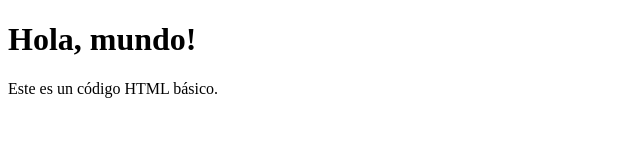
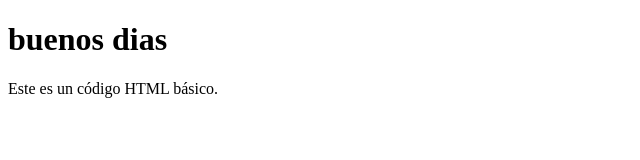
Before and after one commit to anitapaez64-pixel/PRUEBA-GIT, a plain HTML site: page INDEX.HTML in a window 1280 px wide. Shown: the whole page, without its empty margins (0-640 px from the left). Drawn offline with Linux system fonts and the light colour scheme.

Commit message:
segundo cambio

```diff
--- a/INDEX.HTML
+++ b/INDEX.HTML
@@ -6,7 +6,7 @@
     <title>Codigo Basico</title>
   </head>
   <body>
-    <h1>Hola, mundo!</h1>
+    <h1>buenos dias</h1>
     <p>Este es un código HTML básico.</p>
   </body>
 </html>
```
